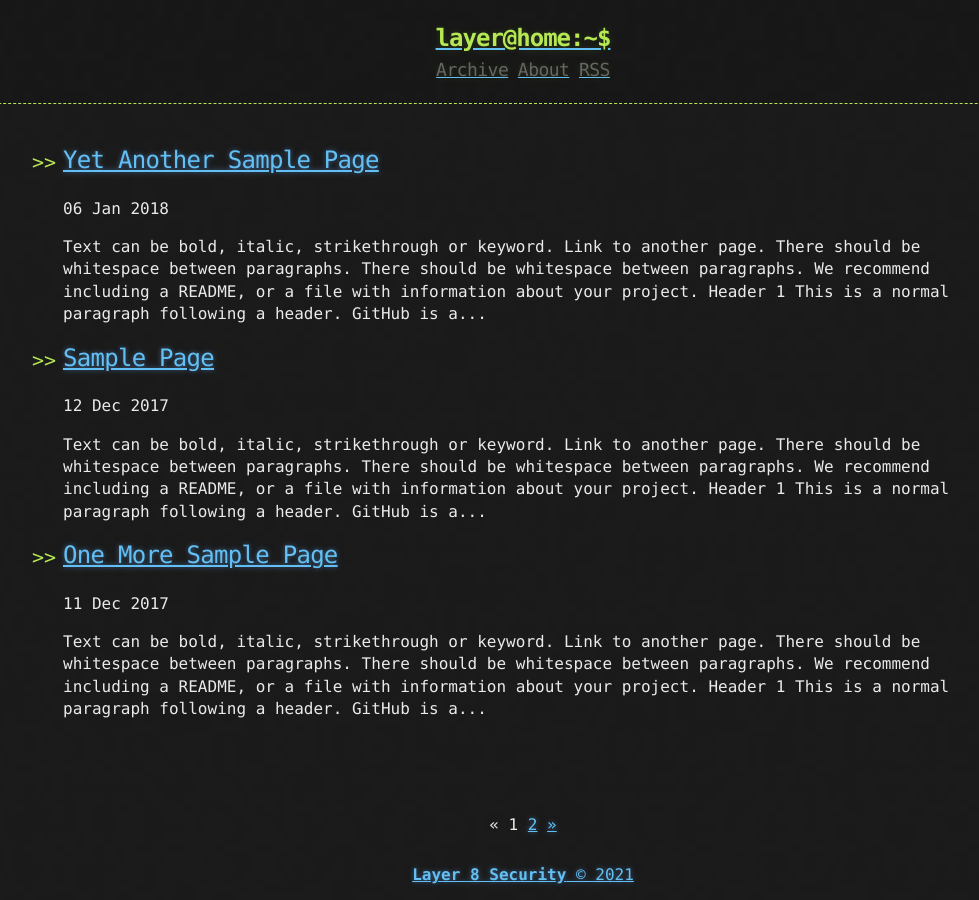
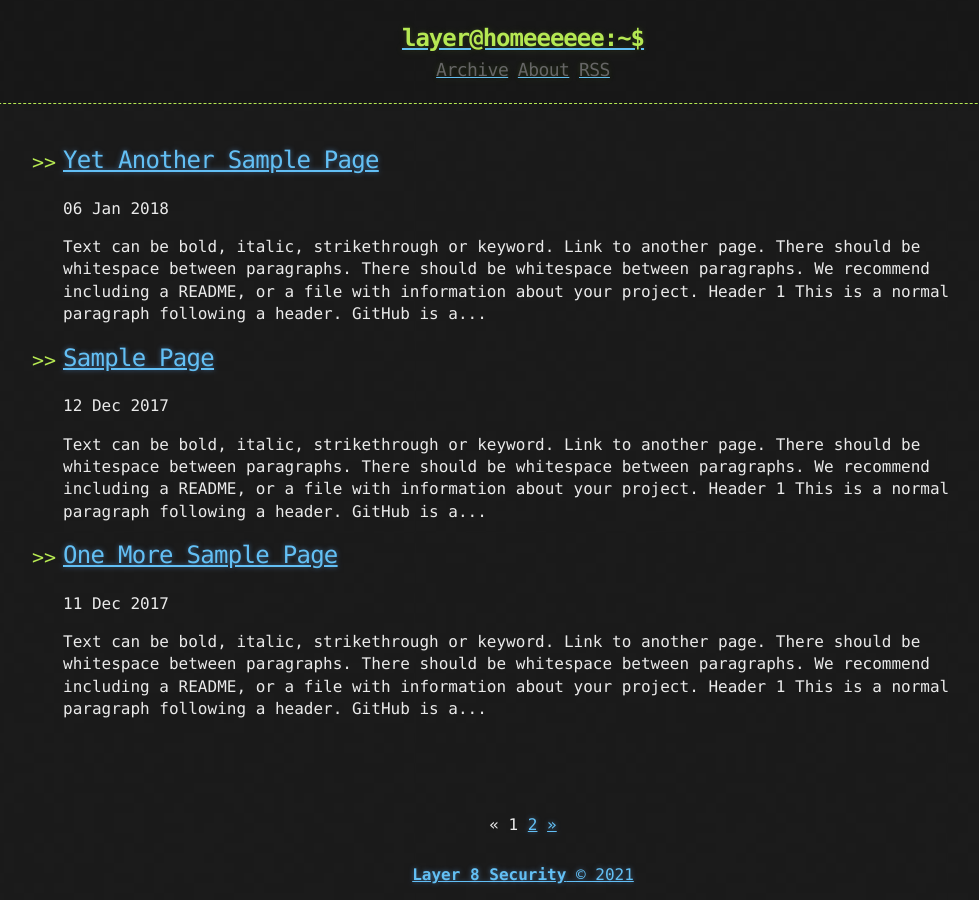
Before and after one commit to Layer8Sec/blog, a Jekyll site: the page built from index.html, in a window 1280 px wide. Shown: the whole page, without its empty margins (117-1096 px from the left). Built offline with Jekyll 4.4.1, drawn with Linux system fonts in a browser that asks for light colours; the list of posts is cut into pages by our own code.

Commit message:
Update header.html

```diff
--- a/_includes/header.html
+++ b/_includes/header.html
@@ -2,7 +2,7 @@
   <div>
     <a href="{{ "/" | prepend: site.baseurl | replace: '//', '/' }}">
     {% assign owner_first_name = site.owner | split: " " %}
-    <h1>{{ owner_first_name[0] | downcase }}@home:~$</h1>
+    <h1>{{ owner_first_name[0] | downcase }}@homeeeeee:~$</h1>
     </a>
     <div class="header-links">
       {% include links.html %}
```
